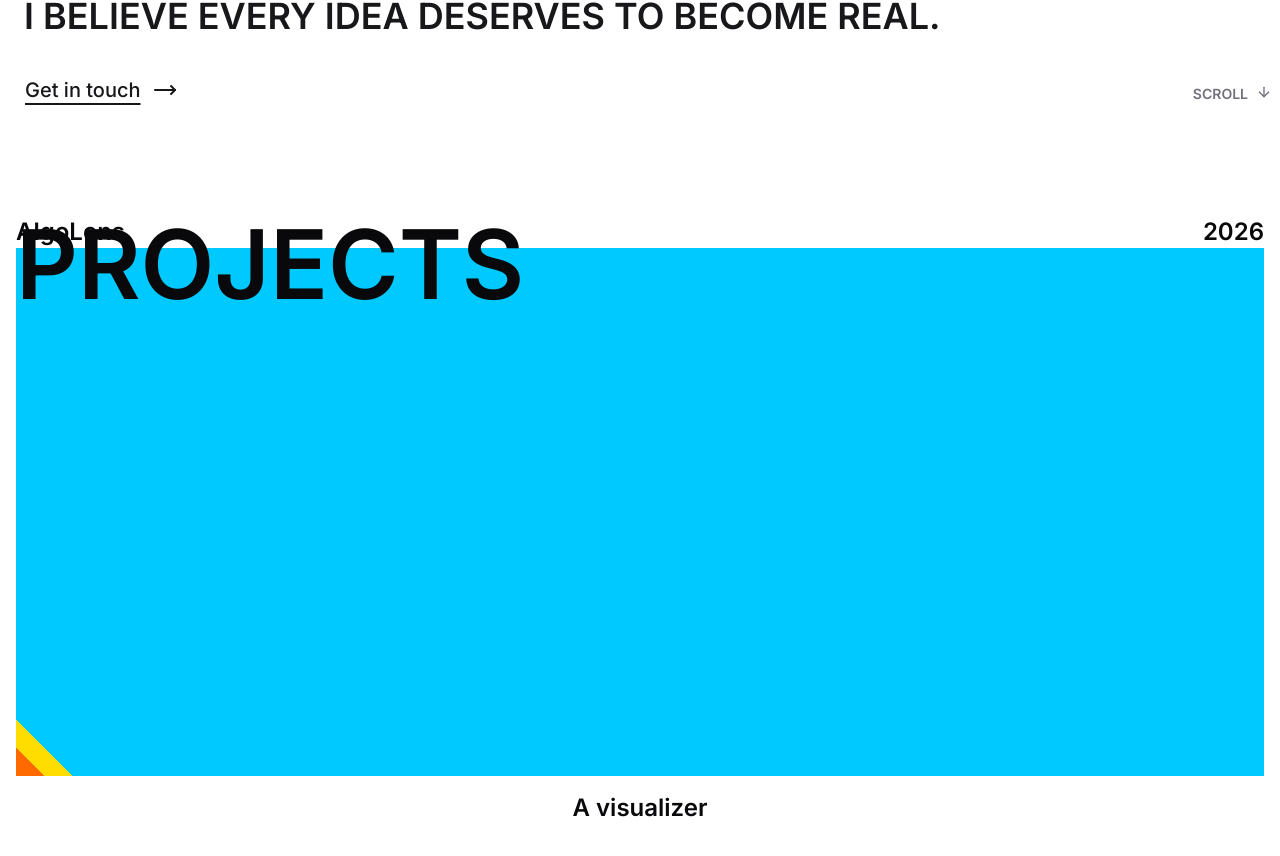
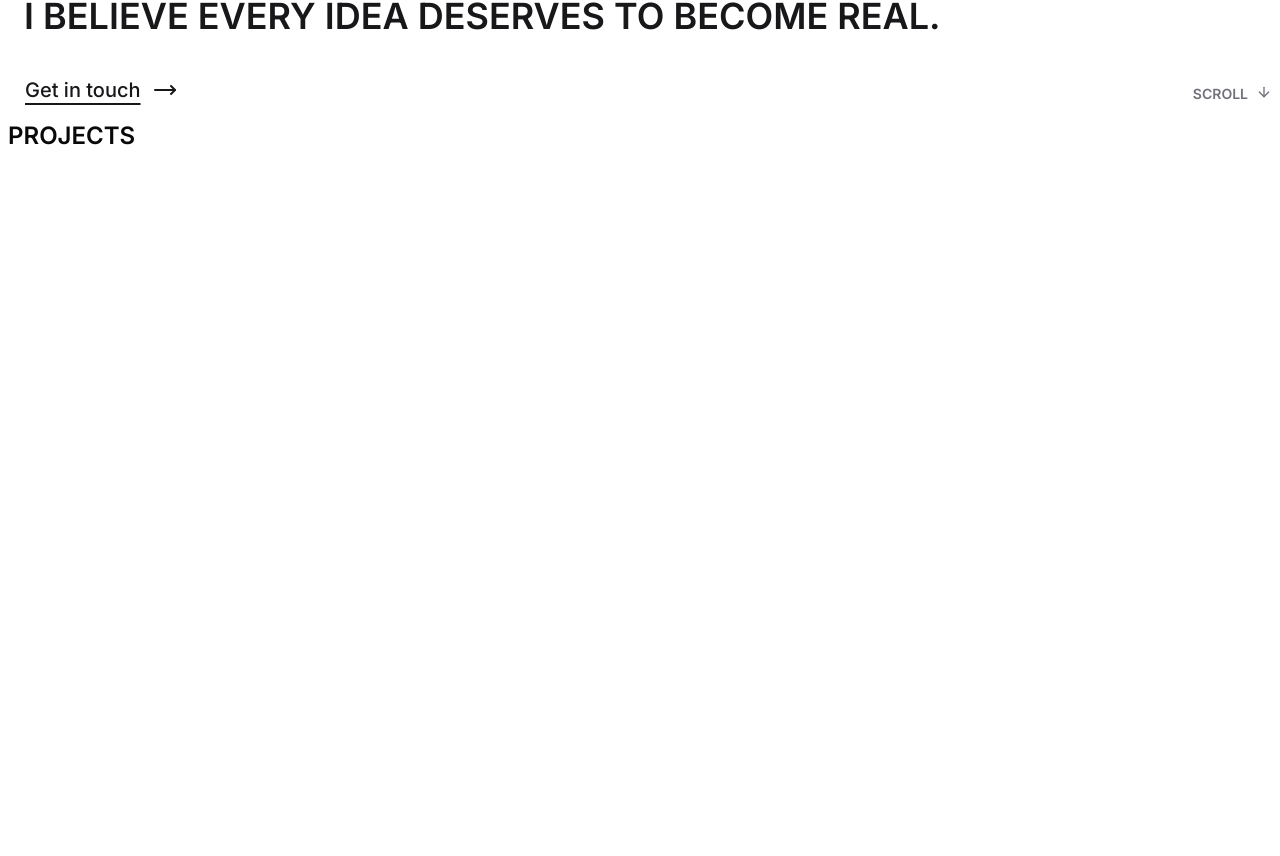
Before and after one commit to Siddhesh-Dupare/port, a Next.js app: page / in a window 1280 px wide. Shown: the part 680-1536 px from the top of the page. Built offline with nearby package versions, Linux system fonts and the light colour scheme.

Commit message:
Making the scroll effect

```diff
--- a/app/page.tsx
+++ b/app/page.tsx
@@ -11,7 +11,7 @@ export default function Home() {
         <Hero />
       </section>
 
-      <section className="min-h-screen flex flex-col justify-center relative">
+      <section className="min-h-screen flex flex-col">
         <Projects />
       </section>
 
--- a/components/sections/projects/Projects.tsx
+++ b/components/sections/projects/Projects.tsx
@@ -2,23 +2,9 @@
 
 export default function Projects() {
   return (
-    <div className="relative mx-2 flex flex-col flex-1 my-24">
-      <div className="absolute top-0 left-2">
-        <h1 className="uppercase font-semibold text-4xl sm:text-8xl">projects</h1>
-      </div>
-      <div className="flex flex-col flex-1 px-2">
-        <div className="flex justify-between items-center text-2xl font-semibold">
-          <h1>AlgoLens</h1>
-          <p>2026</p>
-        </div>
-        <div style={{
-          flex: 1,
-          background: 'repeating-linear-gradient(45deg, #ff6a00 0px 20px, #ffdd00 20px 40px, #00c9ff 40px 60px, #00c9ff)'
-        }}>
-        </div>
-        <div className="text-center mt-4 text-2xl font-semibold">
-          A visualizer
-        </div>
+    <div className="relative mx-2">
+      <div className="uppercase font-semibold text-4xl sm:text-2xl">
+        projects
       </div>
     </div>
   );
```
